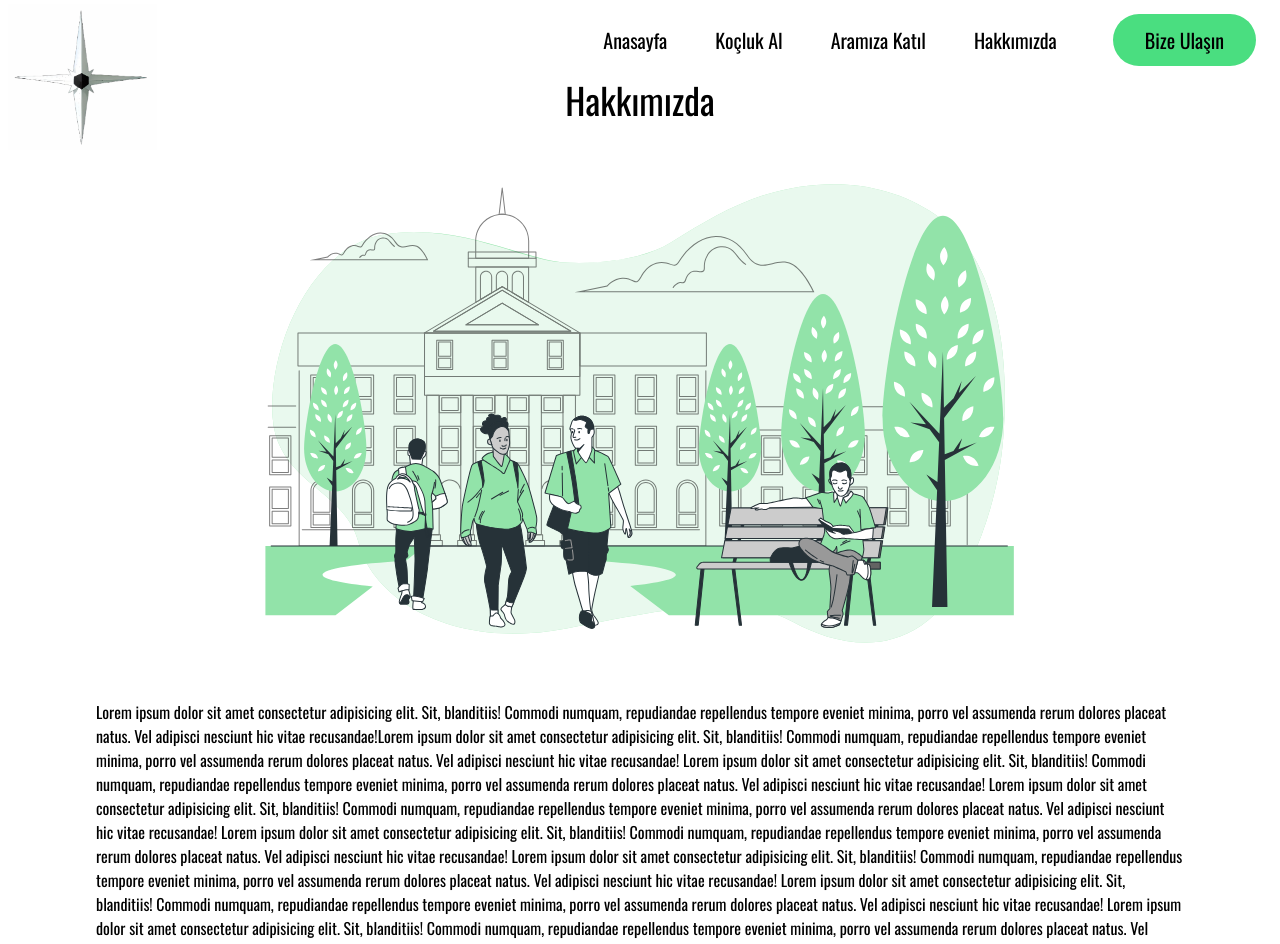
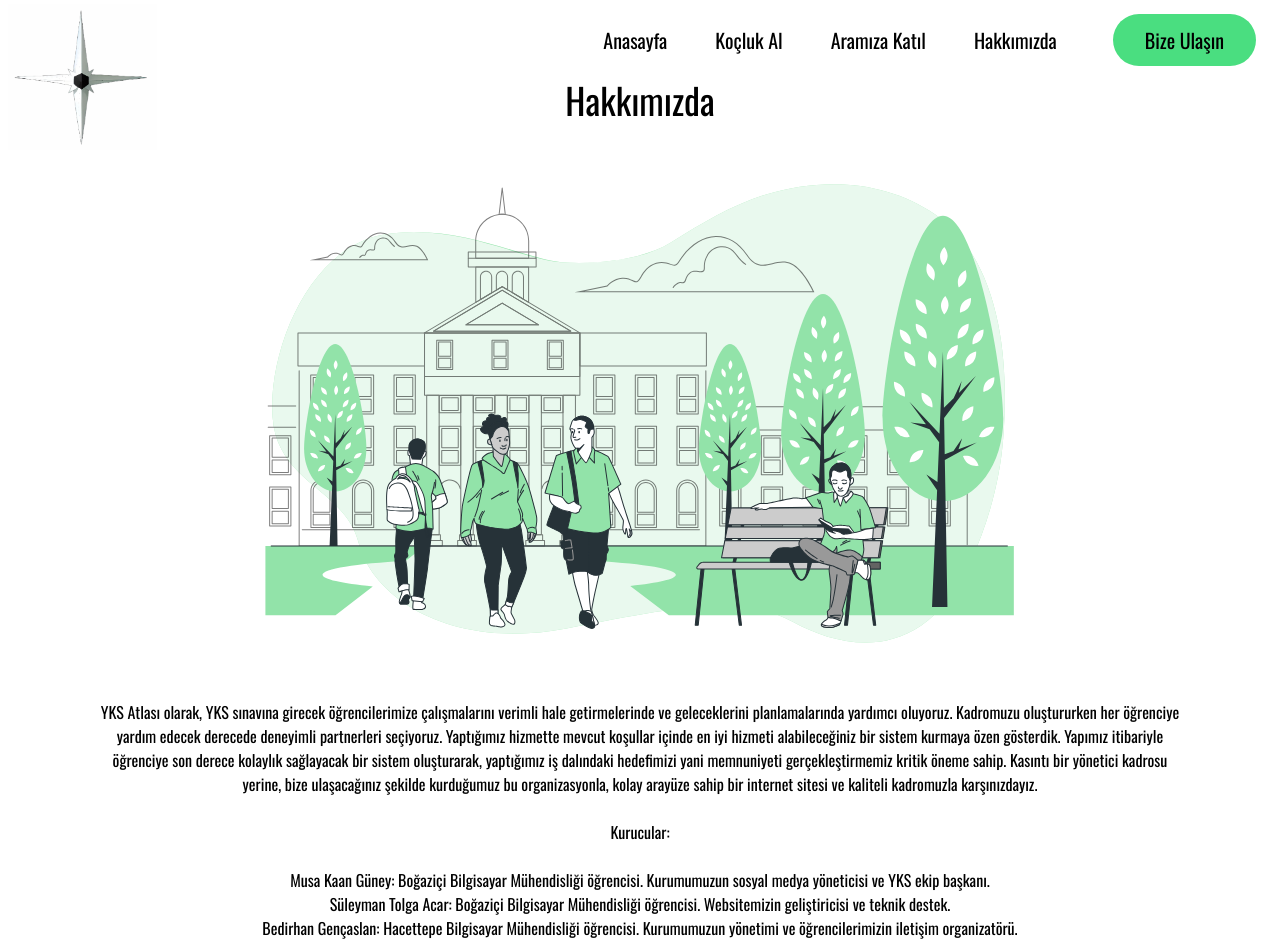
Before and after one commit to SuleymanTolgaAcar/koc-akademi, a Next.js app: page /hakkimizda in a window 1280 px wide. Shown: the top 944 px of the page. Built offline with nearby package versions, Linux system fonts and the light colour scheme.

Commit message:
added about page text

```diff
--- a/app/hakkimizda/page.tsx
+++ b/app/hakkimizda/page.tsx
@@ -6,38 +6,30 @@ const About = () => {
     <div className="mt-20 flex flex-col items-center">
       <h1 className="text-4xl">Hakkımızda</h1>
       <Image src={aboutImg} alt="about" className="mt-12 -mb-12" />
-      <p className="pt-20 md:px-24 px-12">
-        Lorem ipsum dolor sit amet consectetur adipisicing elit. Sit,
-        blanditiis! Commodi numquam, repudiandae repellendus tempore eveniet
-        minima, porro vel assumenda rerum dolores placeat natus. Vel adipisci
-        nesciunt hic vitae recusandae!Lorem ipsum dolor sit amet consectetur
-        adipisicing elit. Sit, blanditiis! Commodi numquam, repudiandae
-        repellendus tempore eveniet minima, porro vel assumenda rerum dolores
-        placeat natus. Vel adipisci nesciunt hic vitae recusandae! Lorem ipsum
-        dolor sit amet consectetur adipisicing elit. Sit, blanditiis! Commodi
-        numquam, repudiandae repellendus tempore eveniet minima, porro vel
-        assumenda rerum dolores placeat natus. Vel adipisci nesciunt hic vitae
-        recusandae! Lorem ipsum dolor sit amet consectetur adipisicing elit.
-        Sit, blanditiis! Commodi numquam, repudiandae repellendus tempore
-        eveniet minima, porro vel assumenda rerum dolores placeat natus. Vel
-        adipisci nesciunt hic vitae recusandae! Lorem ipsum dolor sit amet
-        consectetur adipisicing elit. Sit, blanditiis! Commodi numquam,
-        repudiandae repellendus tempore eveniet minima, porro vel assumenda
-        rerum dolores placeat natus. Vel adipisci nesciunt hic vitae recusandae!
-        Lorem ipsum dolor sit amet consectetur adipisicing elit. Sit,
-        blanditiis! Commodi numquam, repudiandae repellendus tempore eveniet
-        minima, porro vel assumenda rerum dolores placeat natus. Vel adipisci
-        nesciunt hic vitae recusandae! Lorem ipsum dolor sit amet consectetur
-        adipisicing elit. Sit, blanditiis! Commodi numquam, repudiandae
-        repellendus tempore eveniet minima, porro vel assumenda rerum dolores
-        placeat natus. Vel adipisci nesciunt hic vitae recusandae! Lorem ipsum
-        dolor sit amet consectetur adipisicing elit. Sit, blanditiis! Commodi
-        numquam, repudiandae repellendus tempore eveniet minima, porro vel
-        assumenda rerum dolores placeat natus. Vel adipisci nesciunt hic vitae
-        recusandae! Lorem ipsum dolor sit amet consectetur adipisicing elit.
-        Sit, blanditiis! Commodi numquam, repudiandae repellendus tempore
-        eveniet minima, porro vel assumenda rerum dolores placeat natus. Vel
-        adipisci nesciunt hic vitae recusandae!
+      <p className="pt-20 md:px-24 px-12 text-center">
+        YKS Atlası olarak, YKS sınavına girecek öğrencilerimize çalışmalarını
+        verimli hale getirmelerinde ve geleceklerini planlamalarında yardımcı
+        oluyoruz. Kadromuzu oluştururken her öğrenciye yardım edecek derecede
+        deneyimli partnerleri seçiyoruz. Yaptığımız hizmette mevcut koşullar
+        içinde en iyi hizmeti alabileceğiniz bir sistem kurmaya özen gösterdik.
+        Yapımız itibariyle öğrenciye son derece kolaylık sağlayacak bir sistem
+        oluşturarak, yaptığımız iş dalındaki hedefimizi yani memnuniyeti
+        gerçekleştirmemiz kritik öneme sahip. Kasıntı bir yönetici kadrosu
+        yerine, bize ulaşacağınız şekilde kurduğumuz bu organizasyonla, kolay
+        arayüze sahip bir internet sitesi ve kaliteli kadromuzla karşınızdayız.
+        <br />
+        <br />
+        Kurucular:
+        <br />
+        <br />
+        Musa Kaan Güney: Boğaziçi Bilgisayar Mühendisliği öğrencisi. Kurumumuzun
+        sosyal medya yöneticisi ve YKS ekip başkanı.
+        <br />
+        Süleyman Tolga Acar: Boğaziçi Bilgisayar Mühendisliği öğrencisi.
+        Websitemizin geliştiricisi ve teknik destek.
+        <br />
+        Bedirhan Gençaslan: Hacettepe Bilgisayar Mühendisliği öğrencisi.
+        Kurumumuzun yönetimi ve öğrencilerimizin iletişim organizatörü.
       </p>
     </div>
   );
--- a/app/katil/page.tsx
+++ b/app/katil/page.tsx
@@ -7,38 +7,14 @@ const Join = () => {
     <div className="mt-20 flex flex-col items-center">
       <h1 className="text-4xl">Aramıza Katıl</h1>
       <Image src={joinImg} alt="clouds" className="mt-12 -mb-12" />
-      <p className="pt-20 md:px-24 px-12">
-        Lorem ipsum dolor sit amet consectetur adipisicing elit. Sit,
-        blanditiis! Commodi numquam, repudiandae repellendus tempore eveniet
-        minima, porro vel assumenda rerum dolores placeat natus. Vel adipisci
-        nesciunt hic vitae recusandae!Lorem ipsum dolor sit amet consectetur
-        adipisicing elit. Sit, blanditiis! Commodi numquam, repudiandae
-        repellendus tempore eveniet minima, porro vel assumenda rerum dolores
-        placeat natus. Vel adipisci nesciunt hic vitae recusandae! Lorem ipsum
-        dolor sit amet consectetur adipisicing elit. Sit, blanditiis! Commodi
-        numquam, repudiandae repellendus tempore eveniet minima, porro vel
-        assumenda rerum dolores placeat natus. Vel adipisci nesciunt hic vitae
-        recusandae! Lorem ipsum dolor sit amet consectetur adipisicing elit.
-        Sit, blanditiis! Commodi numquam, repudiandae repellendus tempore
-        eveniet minima, porro vel assumenda rerum dolores placeat natus. Vel
-        adipisci nesciunt hic vitae recusandae! Lorem ipsum dolor sit amet
-        consectetur adipisicing elit. Sit, blanditiis! Commodi numquam,
-        repudiandae repellendus tempore eveniet minima, porro vel assumenda
-        rerum dolores placeat natus. Vel adipisci nesciunt hic vitae recusandae!
-        Lorem ipsum dolor sit amet consectetur adipisicing elit. Sit,
-        blanditiis! Commodi numquam, repudiandae repellendus tempore eveniet
-        minima, porro vel assumenda rerum dolores placeat natus. Vel adipisci
-        nesciunt hic vitae recusandae! Lorem ipsum dolor sit amet consectetur
-        adipisicing elit. Sit, blanditiis! Commodi numquam, repudiandae
-        repellendus tempore eveniet minima, porro vel assumenda rerum dolores
-        placeat natus. Vel adipisci nesciunt hic vitae recusandae! Lorem ipsum
-        dolor sit amet consectetur adipisicing elit. Sit, blanditiis! Commodi
-        numquam, repudiandae repellendus tempore eveniet minima, porro vel
-        assumenda rerum dolores placeat natus. Vel adipisci nesciunt hic vitae
-        recusandae! Lorem ipsum dolor sit amet consectetur adipisicing elit.
-        Sit, blanditiis! Commodi numquam, repudiandae repellendus tempore
-        eveniet minima, porro vel assumenda rerum dolores placeat natus. Vel
-        adipisci nesciunt hic vitae recusandae!
+      <p className="pt-20 md:px-24 px-12 text-center">
+        Yükseköğretime Geçiş Sınavı (YKS) öğrencilerine destek olacak bir ekibin
+        parçası olmaya ne dersiniz? Siz de YKS sınavına girecek öğrencilerin
+        potansiyelini en üst düzeye çıkarmalarına yardımcı olmak istiyorsanız,
+        aramıza katılın! <br />
+        Unutmayın, bir öğrencinin hayatındaki en önemli dönemeçlerden birine
+        rehberlik etmek, onların geleceğini şekillendirmek anlamına gelir. Siz
+        de bu önemli süreçte yer alarak öğrencilere ışık olabilirsiniz.
       </p>
       <Link
         href="/iletisim?konu=katil"
```
